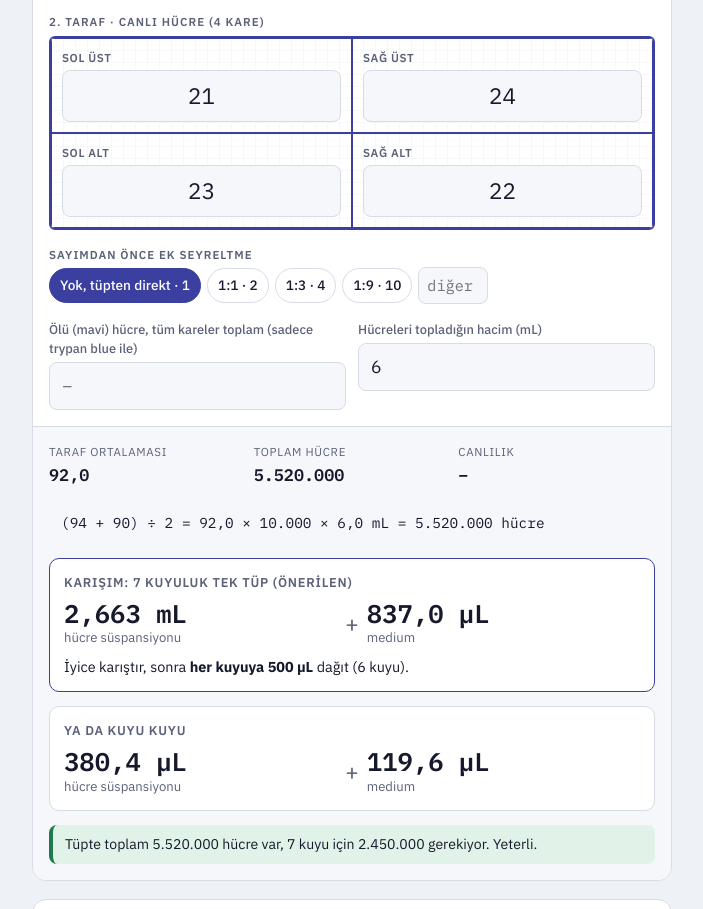
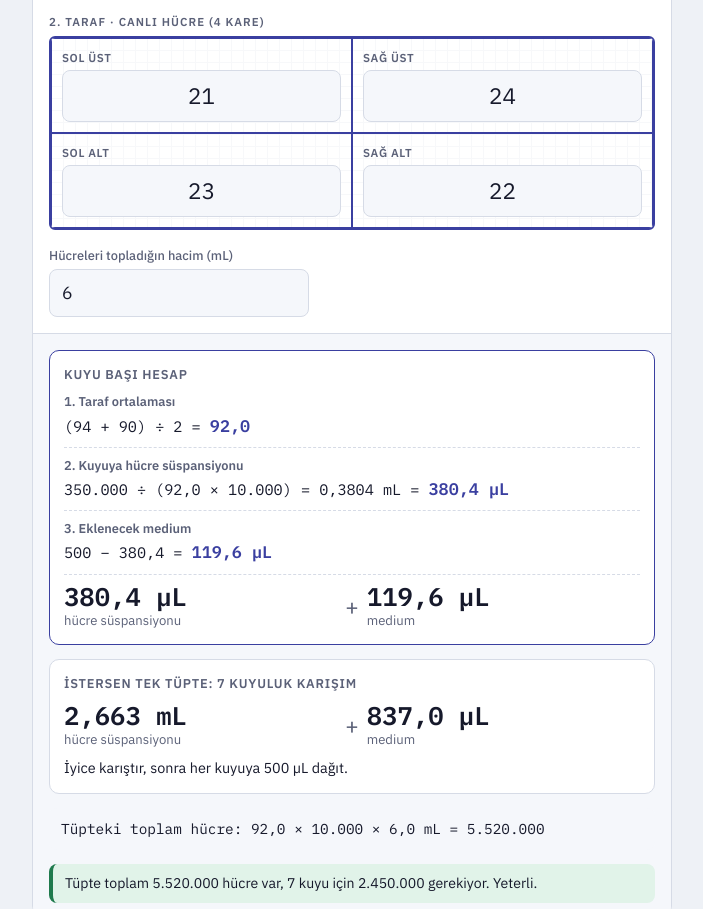
Before and after one commit to mehmethan1/hucre-ekim, a plain HTML site: page index.html in a window 1280 px wide. Shown: the part 659-1568 px from the top of the page, without its empty margins (288-991 px from the left). Drawn offline with Linux system fonts and the light colour scheme.

Commit message:
Seyreltme ve ölü hücre alanları kaldırıldı; kuyu hesabı adım adım
Co-Authored-By: Claude Opus 5.5 <noreply@anthropic.com>

```diff
--- a/index.html
+++ b/index.html
@@ -99,6 +99,11 @@ button.ghost{background:transparent}
 .pour .lbl{font-size:.82rem;color:var(--muted)}
 .pour .plus{font-size:1.4rem;color:var(--muted)}
 .recipe .then{font-size:.9rem}
+.steps{display:flex;flex-direction:column;gap:8px}
+.step{display:flex;flex-direction:column;gap:2px;padding-bottom:8px;border-bottom:1px dashed var(--line)}
+.step .sk{font-size:.8rem;color:var(--muted);font-weight:600}
+.step .sv{font-family:var(--mono);font-variant-numeric:tabular-nums;font-size:.95rem;overflow-wrap:anywhere}
+.step .sv strong{color:var(--trypan);font-size:1.05rem}
 .msgs{display:flex;flex-direction:column;gap:6px}
 .msg{padding:9px 12px;border-radius:8px;font-size:.88rem;border-left:4px solid}
 .msg.ok{background:var(--ok-soft);border-color:var(--ok)}
@@ -174,13 +179,12 @@ td:first-child{font-family:var(--sans);font-weight:600}
   <section class="panel howto">
     <h2>Nasıl hesaplıyor?</h2>
     <div class="formula">taraf ortalaması = (1. taraf 4 kare toplamı + 2. taraf 4 kare toplamı) ÷ 2</div>
-    <div class="formula">toplam hücre = taraf ortalaması × 10.000 × 6 mL</div>
-    <div class="formula">kuyuya süspansiyon (µL) = 350.000 ÷ toplam hücre × 6 mL × 1000</div>
-    <div class="formula">medium (µL) = kuyu hacmi − süspansiyon</div>
+    <div class="formula">kuyuya süspansiyon (mL) = 350.000 ÷ (taraf ortalaması × 10.000)</div>
+    <div class="formula">eklenecek medium (µL) = 500 − süspansiyon (µL)</div>
+    <div class="formula">tüpteki toplam hücre = taraf ortalaması × 10.000 × 6 mL</div>
     <ol>
-      <li><strong>Seyreltme faktörü:</strong> Hücreleri 6 mL mediumda toplayıp tüpten direkt hemositometreye koyduysan faktör 1'dir (varsayılan). 10 µL hücre + 10 µL trypan blue karıştırdıysan faktör 2'dir.</li>
       <li><strong>6 mL'de toplayınca:</strong> 350.000 hücre 500 µL'ye sığsın diye tüpte en az 700.000 hücre/mL gerekir. Bu, taraf ortalamasının (4 kare toplamı) en az 70 olması demek. Altındaysa santrifüjleyip daha az mediumda topla.</li>
-      <li><strong>Seyreltmeli miyim?</strong> Bir karede 100'den fazla hücre varsa hücreler üst üste biner. Örneği daha çok seyreltip yeniden say ve faktörü güncelle.</li>
+      <li><strong>Seyreltmeli miyim?</strong> Bir karede 100'den fazla hücre varsa hücreler üst üste biner. Hücreleri daha fazla mediumda toplayıp yeniden say.</li>
       <li><strong>Karışım yöntemi:</strong> Her kuyuya ayrı ayrı pipetlemek yerine bir hattın tüm kuyuları için süspansiyon ve mediumu tek tüpte karıştır, sonra her kuyuya toplam hacmi dağıt. Hem daha hızlı hem daha doğru. Fazladan kuyu payı pipet kaybını karşılar.</li>
     </ol>
   </section>
@@ -235,31 +239,14 @@ state.lines.forEach((ln,i)=>{
         ${['Sol üst','Sağ üst','Sol alt','Sağ alt'].map((t,k)=>{const j=side*4+k;return `<div class="sq"><label for="q${i}_${j}">${t}</label><input type="text" inputmode="numeric" id="q${i}_${j}" placeholder="0"></div>`}).join('')}
       </div>
     </div>`).join('')}
-    <div class="field"><span class="eyebrow">Sayımdan önce ek seyreltme</span>
-      <div class="chips" id="df${i}">
-        <button type="button" class="chip" data-v="1">Yok, tüpten direkt · 1</button>
-        <button type="button" class="chip" data-v="2">1:1 · 2</button>
-        <button type="button" class="chip" data-v="4">1:3 · 4</button>
-        <button type="button" class="chip" data-v="10">1:9 · 10</button>
-        <input type="text" inputmode="decimal" id="dfc${i}" aria-label="Özel seyreltme faktörü" placeholder="diğer">
-      </div></div>
-    <div class="row2">
-      <div class="field"><label for="d${i}">Ölü (mavi) hücre, tüm kareler toplam <span class="muted">(sadece trypan blue ile)</span></label><input type="text" inputmode="numeric" id="d${i}" placeholder="–"></div>
-      <div class="field"><label for="t${i}">Hücreleri topladığın hacim (mL)</label><input type="text" inputmode="decimal" id="t${i}" placeholder="–"></div>
-    </div>
+    <div class="field" style="max-width:260px"><label for="t${i}">Hücreleri topladığın hacim (mL)</label><input type="text" inputmode="decimal" id="t${i}" placeholder="–"></div>
   </div>
   <div class="result" id="r${i}" aria-live="polite"></div>`;
   cardsEl.appendChild(c);
   const name=c.querySelector('#n'+i);name.value=ln.name;
   name.addEventListener('input',()=>{ln.name=name.value;save();update()});
   for(let j=0;j<8;j++){const q=c.querySelector(`#q${i}_${j}`);q.value=ln.sq[j];q.addEventListener('input',()=>{ln.sq[j]=q.value;touch(i);save();update()})}
-  const d=c.querySelector('#d'+i);d.value=ln.dead;d.addEventListener('input',()=>{ln.dead=d.value;touch(i);save();update()});
   const t=c.querySelector('#t'+i);t.value=ln.tube;t.addEventListener('input',()=>{ln.tube=t.value;touch(i);save();update()});
-  const chips=c.querySelectorAll('.chip');const dfc=c.querySelector('#dfc'+i);
-  const syncDf=()=>{let m=false;chips.forEach(b=>{const on=b.dataset.v===String(ln.df);b.setAttribute('aria-pressed',on);if(on)m=true});dfc.value=m?'':ln.df};
-  chips.forEach(b=>b.addEventListener('click',()=>{ln.df=b.dataset.v;ln.shown=false;syncDf();save();update()}));
-  dfc.addEventListener('input',()=>{ln.df=dfc.value||'1';ln.shown=false;chips.forEach(b=>b.setAttribute('aria-pressed',b.dataset.v===String(ln.df)&&dfc.value===''));save();update()});
-  syncDf();
   refs.push({res:c.querySelector('#r'+i)});
 });
 function touch(i){state.lines[i].shown=false;if(i===0&&state.example){state.example=false;banner()}}
@@ -267,9 +254,8 @@ cardsEl.addEventListener('click',e=>{const b=e.target.closest('.calc-btn');if(!b
   state.lines[i].shown=true;save();update();const el=refs[i].res;el.scrollIntoView({block:'nearest',behavior:matchMedia('(prefers-reduced-motion: reduce)').matches?'auto':'smooth'})});
 function banner(){document.getElementById('exampleBanner').hidden=!state.example}
 document.getElementById('clearExample').addEventListener('click',()=>{
-  const l=state.lines[0];l.sq=Array(8).fill('');l.dead='';state.example=false;
+  const l=state.lines[0];l.sq=Array(8).fill('');state.example=false;
   for(let j=0;j<8;j++)document.getElementById(`q0_${j}`).value='';
-  document.getElementById('d0').value='';
   save();banner();update();
 });
 
@@ -281,16 +267,15 @@ function calc(ln,st){
   const sides=[ln.sq.slice(0,4),ln.sq.slice(4,8)].map(a=>a.map(parse).filter(Number.isFinite));
   const used=sides.map((a,k)=>({k,cnt:a.length,sum:a.reduce((x,y)=>x+y,0)})).filter(s=>s.cnt>0);
   const sideAvg=used.reduce((x,s)=>x+s.sum,0)/used.length;
-  const df=parseDec(ln.df)||1;
-  const conc=sideAvg*df*1e4;
+  const df=1;
+  const conc=sideAvg*1e4;
   const sd=n>1?Math.sqrt(vals.reduce((a,b)=>a+(b-avg)**2,0)/(n-1)):0;
   const cv=avg>0?sd/avg:0;
-  const dead=parse(ln.dead);
-  const viab=Number.isFinite(dead)&&sum+dead>0?sum/(sum+dead):NaN;
   const tube=parseDec(ln.tube);
   const total=Number.isFinite(tube)?conc*tube:NaN; // ort × 10.000 × hacim(mL)
-  // kuyuya gereken süspansiyon: 350.000 / toplam hücre × tüp hacmi  (= 350.000 / hücre/mL)
-  const cellVol=Number.isFinite(total)&&total>0?st.cells/total*tube*1000:(conc>0?st.cells/conc*1000:Infinity);
+  // kuyuya gereken süspansiyon (mL) = 350.000 ÷ (taraf ort × 10.000)
+  const cellMl=conc>0?st.cells/conc:Infinity;
+  const cellVol=cellMl*1000;
   const medVol=st.vol-cellVol;
   const nMix=(st.wells||0)+(st.extra||0);
   const mixCell=cellVol*nMix, mixMed=st.vol*nMix-mixCell;
@@ -300,15 +285,14 @@ function calc(ln,st){
   used.forEach(s=>{if(s.cnt<4)msgs.push(['warn',`${s.k+1}. tarafta ${s.cnt} kare girildi. Toplam 4 kare üzerinden alınıyor, eksik kareyi de gir.`])});
   if(used.length===1)msgs.push(['warn',`Sadece ${used[0].k+1}. taraf girildi; ÷2 yapılmadı, o tarafın toplamı kullanıldı.`]);
   if(used.length===2&&Math.max(used[0].sum,used[1].sum)>0&&Math.abs(used[0].sum-used[1].sum)/Math.max(used[0].sum,used[1].sum)>0.2)msgs.push(['warn',`İki taraf arasında fark büyük (${fmt(used[0].sum)} ve ${fmt(used[1].sum)}). Süspansiyonu iyice karıştırıp yeniden yükle.`]);
-  if(avg>100)msgs.push(['warn',`Kare başı ${fmt(avg,0)} hücre. Bu kalabalık, hücreler üst üste binebilir. Daha çok seyreltip yeniden say.`]);
+  if(avg>100)msgs.push(['warn',`Kare başı ${fmt(avg,0)} hücre. Bu kalabalık, hücreler üst üste binebilir. Daha fazla mediumda toplayıp yeniden say.`]);
   if(n>=3&&cv>0.25)msgs.push(['warn',`Kareler arasında fark büyük (%${fmt(cv*100,0)}). Süspansiyonu iyice pipetleyip karıştır, hemositometreyi yeniden yükle.`]);
-  if(Number.isFinite(viab)&&viab<0.8)msgs.push(['warn',`Canlılık %${fmt(viab*100,0)}. %80'in altı genelde düşük kabul edilir, hocana danış.`]);
   if(cellVol>st.vol)msgs.push(['bad',`Süspansiyon çok seyreltik: bir kuyuya ${fmt(cellVol,0)} µL gerekiyor, bu kuyu hacmini (${fmt(st.vol,0)} µL) aşıyor. Hücreleri santrifüjleyip daha az mediumda topla, sonra yeniden say.`]);
   else if(cellVol<2)msgs.push(['warn',`Kuyu başı ${fmt(cellVol,1)} µL çok az, pipetlemesi zor. Karışım yöntemini kullan ya da süspansiyonu önce seyrelt.`]);
   if(Number.isFinite(avail)&&avail<need)msgs.push(['bad',`Tüpte toplam ${fmt(avail,0)} hücre var, ${nMix} kuyu için ${fmt(need,0)} gerekiyor. Yetmiyor.`]);
   else if(Number.isFinite(avail))msgs.push(['ok',`Tüpte toplam ${fmt(avail,0)} hücre var, ${nMix} kuyu için ${fmt(need,0)} gerekiyor. Yeterli.`]);
   if(!msgs.some(m=>m[0]!=='ok')&&msgs.length===0)msgs.push(['ok','Sayım aralığı uygun.']);
-  return {n,avg,used,sideAvg,df,conc,cv,total,tube,viab,cellVol,medVol,nMix,mixCell,mixMed,avail,need,msgs,ok:cellVol<=st.vol};
+  return {n,avg,used,sideAvg,df,conc,cv,total,tube,cellMl,cellVol,medVol,nMix,mixCell,mixMed,avail,need,msgs,ok:cellVol<=st.vol};
 }
 
 function pourHTML(a,b){return `<div class="pour"><div class="part"><span class="big">${a}</span><span class="lbl">hücre süspansiyonu</span></div><span class="plus">+</span><div class="part"><span class="big">${b}</span><span class="lbl">medium</span></div></div>`}
@@ -322,18 +306,20 @@ function update(){
     const r=calc(ln,st);const el=refs[i].res;
     if(!r){el.innerHTML='<p class="empty">Kare sayılarını gir, sonra "Medium\'u hesapla"ya bas.</p>';return null}
     if(!ln.shown){el.innerHTML=`<button type="button" class="primary calc-btn" data-i="${i}">Medium'u hesapla</button>`;return null}
-    let h=`<div class="stats">
-      <div class="stat"><span class="k">Taraf ortalaması</span><span class="v">${fmt(r.sideAvg,1)}</span></div>
-      <div class="stat"><span class="k">Toplam hücre</span><span class="v">${Number.isFinite(r.total)?fmt(r.total,0):'–'}</span></div>
-      <div class="stat"><span class="k">Canlılık</span><span class="v">${Number.isFinite(r.viab)?'%'+fmt(r.viab*100,0):'–'}</span></div></div>
-      <div class="formula">${r.used.length===2?'('+fmt(r.used[0].sum)+' + '+fmt(r.used[1].sum)+') ÷ 2 = ':''}${fmt(r.sideAvg,1)} × 10.000${r.df!==1?' × '+fmt(r.df,0):''}${Number.isFinite(r.total)?' × '+fmt(r.tube,1)+' mL = '+fmt(r.total,0)+' hücre':' = '+fmt(r.conc,0)+' hücre/mL'}</div>`;
+    const sa=fmt(r.sideAvg,1);
+    let h=`<div class="recipe main"><span class="title">Kuyu başı hesap</span>
+      <div class="steps">
+        <div class="step"><span class="sk">1. Taraf ortalaması</span><span class="sv">${r.used.length===2?'('+fmt(r.used[0].sum)+' + '+fmt(r.used[1].sum)+') ÷ 2 = ':''}<strong>${sa}</strong></span></div>
+        <div class="step"><span class="sk">2. Kuyuya hücre süspansiyonu</span><span class="sv">${fmt(st.cells)} ÷ (${sa} × 10.000) = ${fmt(r.cellMl,4)} mL = <strong>${fmt(r.cellVol,1)} µL</strong></span></div>
+        <div class="step"><span class="sk">3. Eklenecek medium</span><span class="sv">${fmt(st.vol)} − ${fmt(r.cellVol,1)} = <strong>${r.ok?fmt(r.medVol,1)+' µL':'eksi çıkıyor'}</strong></span></div>
+      </div>
+      ${r.ok?pourHTML(fmt(r.cellVol,1)+' µL',fmt(r.medVol,1)+' µL'):''}</div>`;
     if(r.ok){
-      h+=`<div class="recipe main"><span class="title">Karışım: ${r.nMix} kuyuluk tek tüp (önerilen)</span>
+      h+=`<div class="recipe"><span class="title">İstersen tek tüpte: ${r.nMix} kuyuluk karışım</span>
         ${pourHTML(volStr(r.mixCell),volStr(r.mixMed))}
-        <p class="then">İyice karıştır, sonra <strong>her kuyuya ${fmt(st.vol,0)} µL</strong> dağıt (${fmt(st.wells)} kuyu).</p></div>
-        <div class="recipe"><span class="title">Ya da kuyu kuyu</span>
-        ${pourHTML(fmt(r.cellVol,1)+' µL',fmt(r.medVol,1)+' µL')}</div>`;
+        <p class="then">İyice karıştır, sonra her kuyuya ${fmt(st.vol,0)} µL dağıt.</p></div>`;
     }
+    if(Number.isFinite(r.total))h+=`<div class="formula">Tüpteki toplam hücre: ${sa} × 10.000 × ${fmt(r.tube,1)} mL = ${fmt(r.total,0)}</div>`;
     h+=`<div class="msgs">${r.msgs.map(m=>`<div class="msg ${m[0]}">${m[1]}</div>`).join('')}</div>`;
     el.innerHTML=h;return r;
   });
@@ -377,9 +363,8 @@ function showReset(){
     resetArea.innerHTML='<div class="confirm"><span>Dört hattın sayımları silinsin mi?</span><button class="primary" id="yes">Evet, sıfırla</button><button id="no">Vazgeç</button></div>';
     document.getElementById('no').onclick=showReset;
     document.getElementById('yes').onclick=()=>{
-      state.lines.forEach((l,i)=>{l.sq=Array(8).fill('');l.dead='';
-        for(let j=0;j<8;j++)document.getElementById(`q${i}_${j}`).value='';
-        document.getElementById('d'+i).value='';});
+      state.lines.forEach((l,i)=>{l.sq=Array(8).fill('');l.shown=false;
+        for(let j=0;j<8;j++)document.getElementById(`q${i}_${j}`).value='';});
       state.example=false;save();banner();update();showReset();
     };
   });
```
